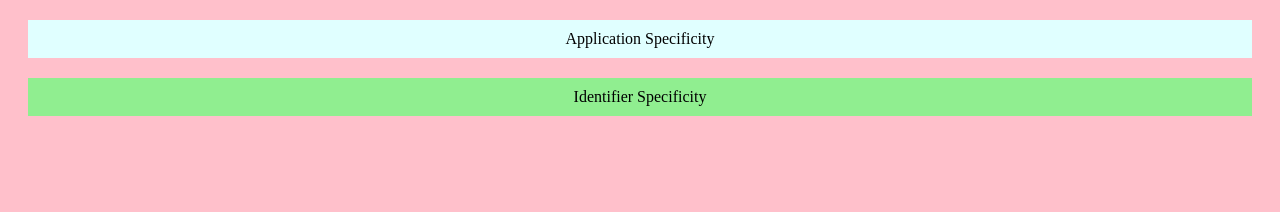
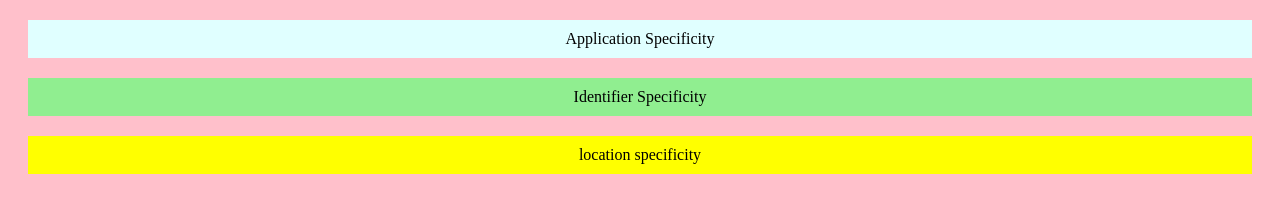
Before and after one commit to JolieRice/homepage, a plain HTML site: page specificity/index.html in a window 1280 px wide. Drawn offline with Linux system fonts and the light colour scheme.

Commit message:
aboutpassion

```diff
--- a/specificity/index.html
+++ b/specificity/index.html
@@ -17,6 +17,8 @@
 
         <main class="class" id="id">Identifier Specificity</main>
 
+<footer>location specificity</footer>
+
     </body>
 
    </html>
--- a/specificity/main.css
+++ b/specificity/main.css
@@ -32,3 +32,16 @@ main{
 #id{
     background: lightgreen;
 }
+
+footer {
+    margin: 20px;
+    background: #b5d0ff;
+    padding: 10px;
+    text-align: center;
+}
+
+/* styles declared lower in the css document are more specific */
+
+footer{
+    background: yellow;
+}
```
Also changed, not shown: first-website/passion/about.html (+3 -3 lines).
